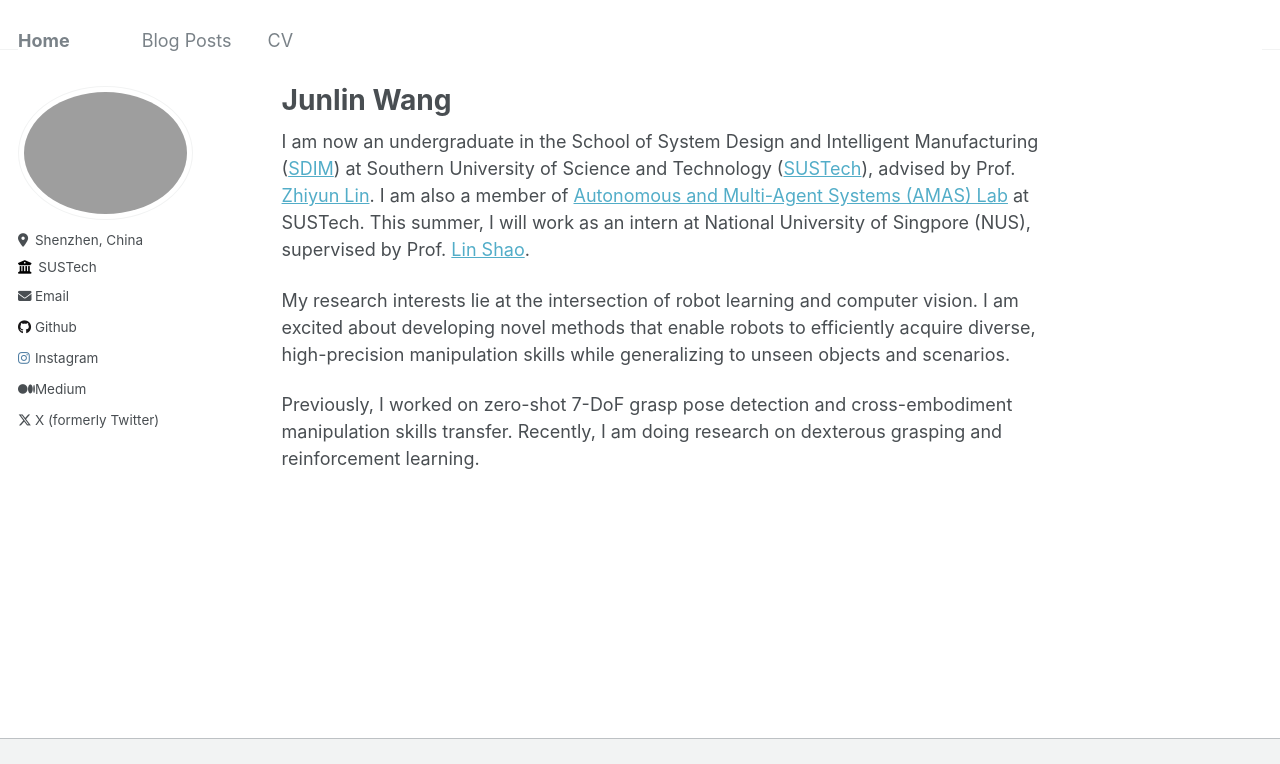
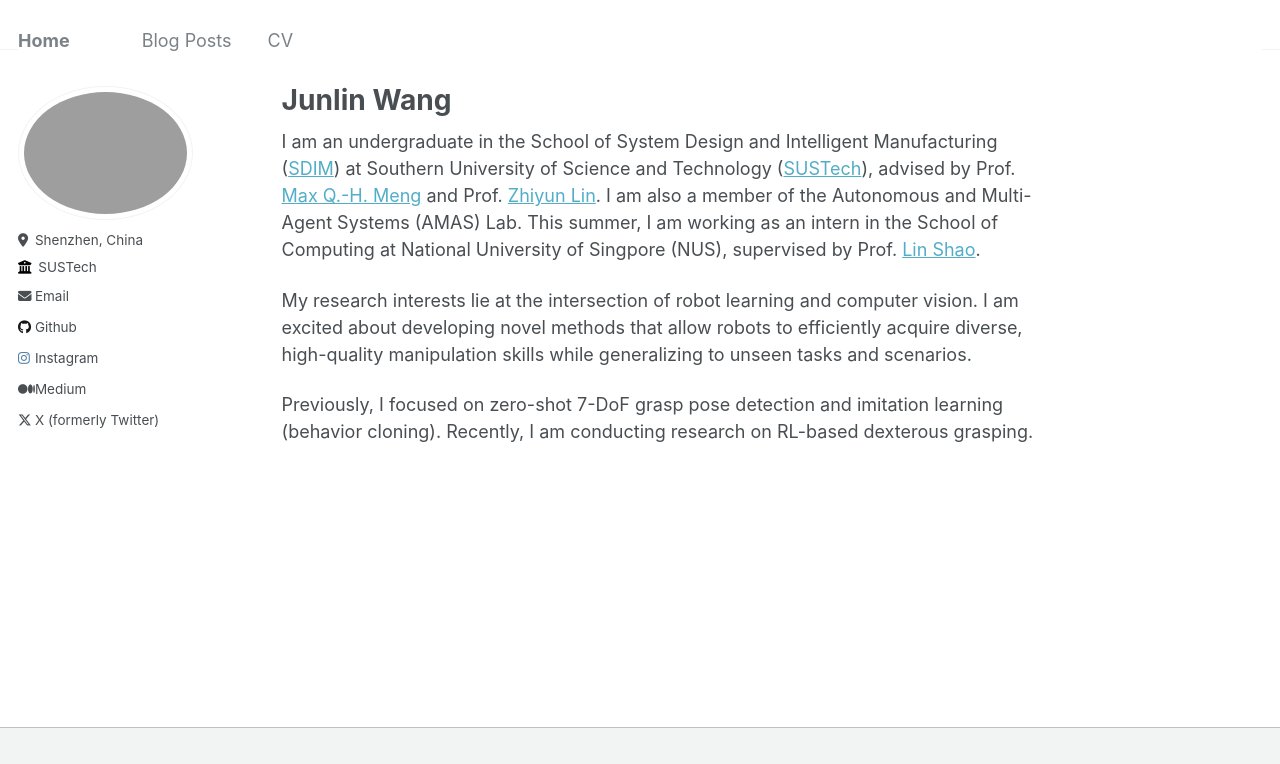
Before and after one commit to HenryWJL/HenryWJL.github.io, a Jekyll site: the page built from _pages/about.md, in a window 1280 px wide. Shown: the top 764 px of the page. Built offline with Jekyll 4.4.1, drawn with Linux system fonts in a browser that asks for light colours; grey boxes are pictures that could not be loaded.

Commit message:
Update about.md

```diff
--- a/_pages/about.md
+++ b/_pages/about.md
@@ -7,8 +7,8 @@ redirect_from:
   - /about.html
 ---
 
-I am now an undergraduate in the School of System Design and Intelligent Manufacturing ([SDIM](https://www.sustech.edu.cn/en/colleges/school-of-system-design-and-intelligent-manufacturing.html))  at Southern University of Science and Technology ([SUSTech](https://www.sustech.edu.cn/en/)), advised by Prof. [Zhiyun Lin](https://scholar.google.com/citations?user=ic9y2dIAAAAJ&hl=en). I am also a member of [Autonomous and Multi-Agent Systems (AMAS) Lab](https://github.com/SUSTech-AMASLAB) at SUSTech. This summer, I will work as an intern at National University of Singpore (NUS), supervised by Prof. [Lin Shao](https://scholar.google.com/citations?user=UU76Pg4AAAAJ&hl=en).
+I am an undergraduate in the School of System Design and Intelligent Manufacturing ([SDIM](https://www.sustech.edu.cn/en/colleges/school-of-system-design-and-intelligent-manufacturing.html)) at Southern University of Science and Technology ([SUSTech](https://www.sustech.edu.cn/en/)), advised by Prof. [Max Q.-H. Meng](https://scholar.google.ca/citations?user=DxDCU7AAAAAJ&hl=en) and Prof. [Zhiyun Lin](https://scholar.google.com/citations?user=ic9y2dIAAAAJ&hl=en). I am also a member of the Autonomous and Multi-Agent Systems (AMAS) Lab. This summer, I am working as an intern in the School of Computing at National University of Singpore (NUS), supervised by Prof. [Lin Shao](https://scholar.google.com/citations?user=UU76Pg4AAAAJ&hl=en).
 
-My research interests lie at the intersection of robot learning and computer vision. I am excited about developing novel methods that enable robots to efficiently acquire diverse, high-precision manipulation skills while generalizing to unseen objects and scenarios.
+My research interests lie at the intersection of robot learning and computer vision. I am excited about developing novel methods that allow robots to efficiently acquire diverse, high-quality manipulation skills while generalizing to unseen tasks and scenarios.
 
-Previously, I worked on zero-shot 7-DoF grasp pose detection and cross-embodiment manipulation skills transfer. Recently, I am doing research on dexterous grasping and reinforcement learning.
+Previously, I focused on zero-shot 7-DoF grasp pose detection and imitation learning (behavior cloning). Recently, I am conducting research on RL-based dexterous grasping.
```
